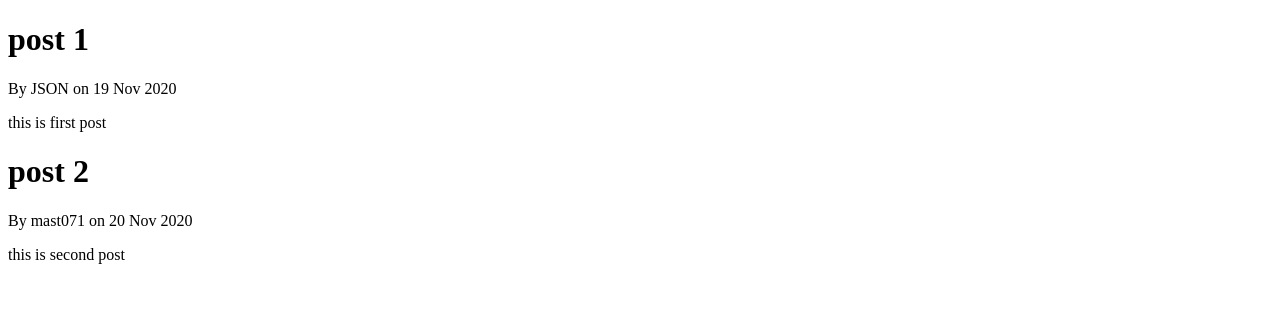
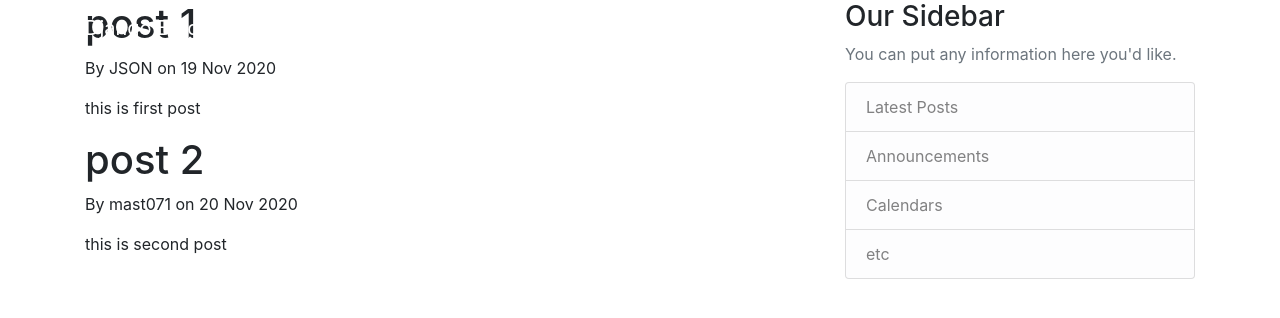
Before and after one commit to tpodgorski91/django_project, a Django app: page / in a window 1280 px wide. Shown: the top 318 px of the page. Run offline with Django 3.2, Linux system fonts and the light colour scheme; some libraries are stand-ins or nearby versions.

Commit message:
added bootstrap start template

```diff
--- /dev/null
+++ b/blog/templates/blog/base.html
@@ -0,0 +1,58 @@
+<!DOCTYPE html>
+<html lang="en">
+    <meta charset="utf-8">
+    <meta name="viewport" content="width=device-width, initial-scale=1, shrink-to-fit=no">
+
+    <!-- Bootstrap CSS -->
+    <link rel="stylesheet" href="https://maxcdn.bootstrapcdn.com/bootstrap/4.0.0/css/bootstrap.min.css" integrity="sha384-Gn5384xqQ1aoWXA+058RXPxPg6fy4IWvTNh0E263XmFcJlSAwiGgFAW/dAiS6JXm" crossorigin="anonymous">
+
+<head>
+    <meta charset="UTF-8">
+    {% if title %}
+        <title>Django Blog - {{title}}</title>
+    {% else %}
+        <title>Django Blog </title>
+    {% endif %}
+</head>
+<header class="site-header">
+  <nav class="navbar navbar-expand-md navbar-dark bg-steel fixed-top">
+    <div class="container">
+      <a class="navbar-brand mr-4" href="/">Django Blog</a>
+      <button class="navbar-toggler" type="button" data-toggle="collapse" data-target="#navbarToggle" aria-controls="navbarToggle" aria-expanded="false" aria-label="Toggle navigation">
+      <span class="navbar-toggler-icon"></span>
+      </button>
+      <div class="collapse navbar-collapse" id="navbarToggle">
+        <div class="navbar-nav mr-auto">
+          <a class="nav-item nav-link" href="/">Home</a>
+          <a class="nav-item nav-link" href="/about">About</a>
+        </div>
+        <!-- Navbar Right Side -->
+        <div class="navbar-nav">
+          <a class="nav-item nav-link" href="#">Login</a>
+          <a class="nav-item nav-link" href="#">Register</a>
+        </div>
+      </div>
+    </div>
+  </nav>
+</header>
+<main role="main" class="container">
+  <div class="row">
+    <div class="col-md-8">
+      {% block content %}{% endblock %}
+    </div>
+    <div class="col-md-4">
+      <div class="content-section">
+        <h3>Our Sidebar</h3>
+        <p class='text-muted'>You can put any information here you'd like.
+          <ul class="list-group">
+            <li class="list-group-item list-group-item-light">Latest Posts</li>
+            <li class="list-group-item list-group-item-light">Announcements</li>
+            <li class="list-group-item list-group-item-light">Calendars</li>
+            <li class="list-group-item list-group-item-light">etc</li>
+          </ul>
+        </p>
+      </div>
+    </div>
+  </div>
+</main>
+</html>
--- a/blog/templates/blog/home.html
+++ b/blog/templates/blog/home.html
@@ -1,14 +1,8 @@
-<!DOCTYPE html>
-<html lang="en">
-<head>
-    <meta charset="UTF-8">
-    <title>Blog home!</title>
-</head>
-<body>
+{% extends "blog/base.html"%}
+{% block content %}
     {% for post in posts%}
         <h1>{{post.title}}</h1>
         <p> By {{ post.author}} on {{post.date_posted}} </p>
         <p> {{post.content}}</p>
     {% endfor %}
-</body>
-</html>
+{% endblock content%}
```
Also changed, not shown: blog/templates/blog/about.html (+3 -9 lines).
